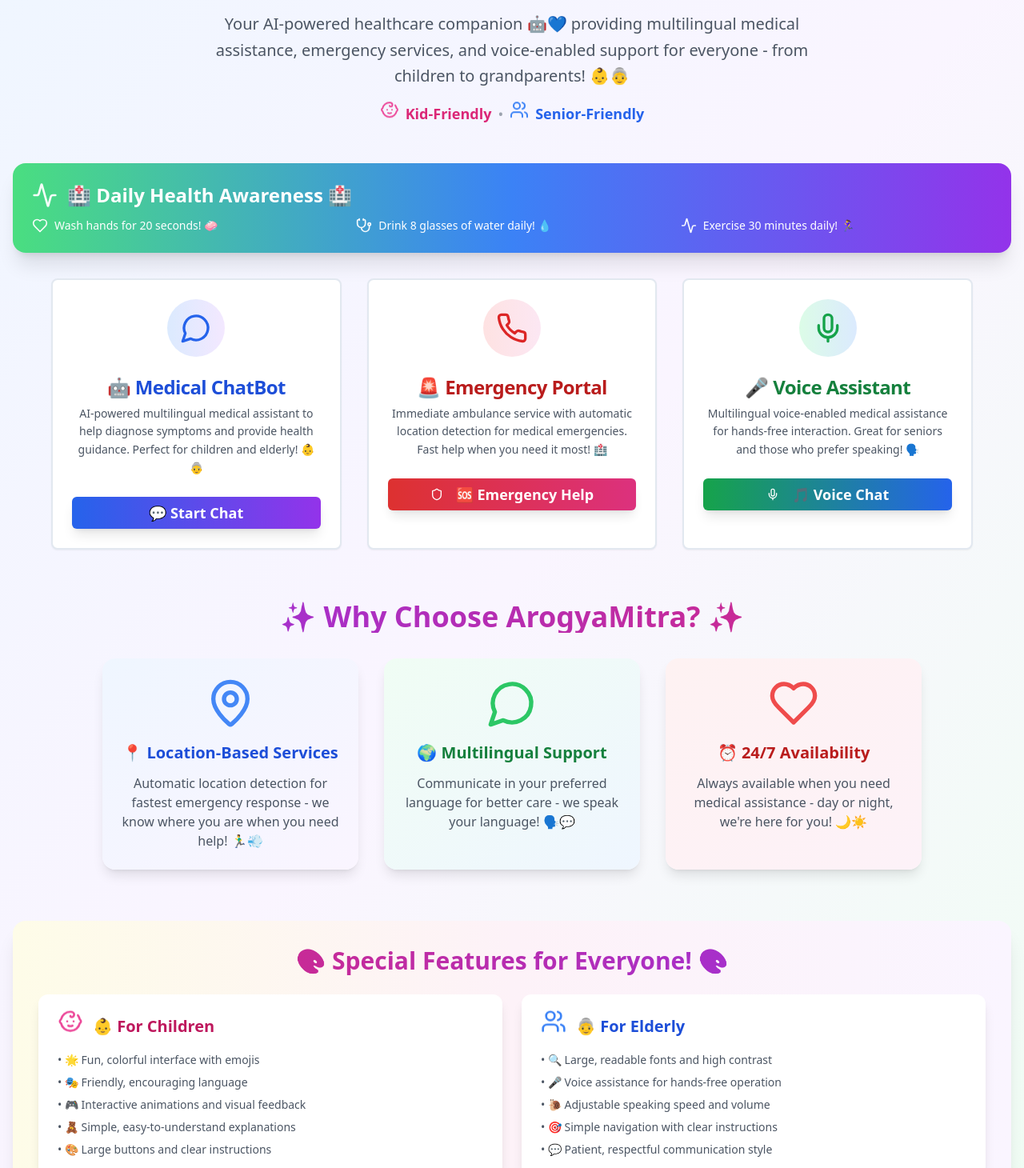
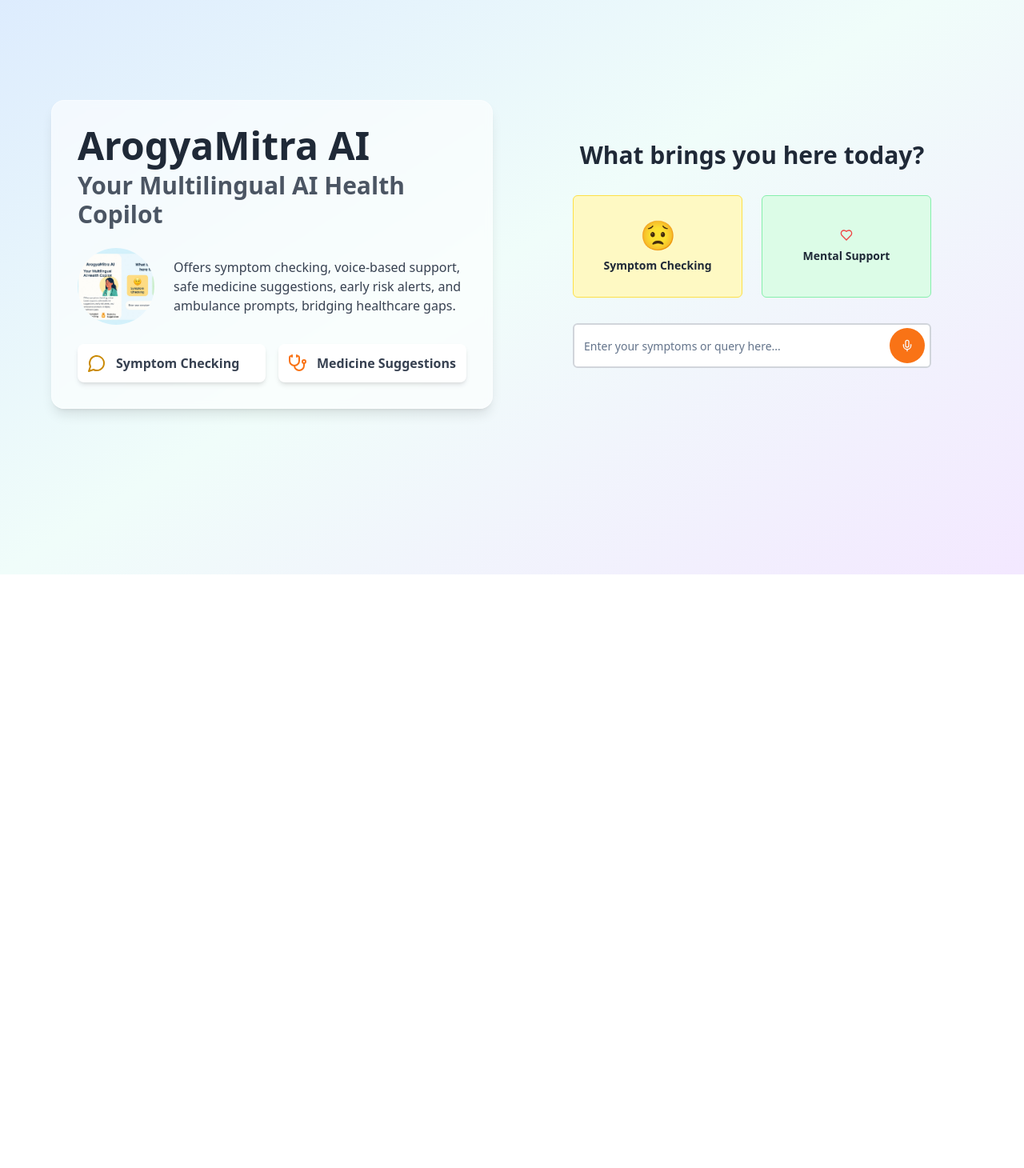
Before and after one commit to imluffy000/arogya-mitra-assist, a React (Vite) app: page / in a window 1280 px wide. Shown: the part 82-1542 px from the top of the page at 80% size. After the commit the page ends 800 px from the top, so only its background shows below. Built offline with nearby package versions, Linux system fonts and the light colour scheme.

Commit message:
Refactor: Apply theme to the app

```diff
--- a/src/components/ChatBot.tsx
+++ b/src/components/ChatBot.tsx
@@ -1,4 +1,3 @@
-
 import { useState, useRef, useEffect } from 'react';
 import { Button } from "@/components/ui/button";
 import { Input } from "@/components/ui/input";
@@ -103,13 +102,13 @@ const ChatBot = ({ onBack }: ChatBotProps) => {
       es: {
         fever: "¡Oh no! 🤒 ¡Tienes fiebre! 🦸‍♀️\n\n💊 Medicinas que pueden ayudar (¡SOLO con permiso del doctor!):\n• Paracetamol para adultos\n• Medicina para niños\n\n⚠️ IMPORTANTE: ¡Siempre pregunta a un doctor antes de tomar cualquier medicina! 🚨",
         headache: "¡Ay! 😔 ¡Te duele la cabeza! 🌟\n\n💊 Medicinas que pueden ayudar (¡SOLO con permiso del doctor!):\n• Paracetamol para dolores leves\n\n⚠️ IMPORTANTE: ¡Pregunta al doctor antes de tomar medicina! 🚨",
-        cough: "¡Achís! 🤧 🌈\n\n💊 Medicinas que pueden ayudar (¡SOLO con permiso del doctor!):\n• Jarabe para la tos\n• Pastillas para la garganta\n\n⚠️ IMPORTANTE: ¡Consulta a un doctor antes de dar cualquier medicina a los niños! 🚨",
+        cold: "¡Achís! 🤧 🌈\n\n💊 Medicinas que pueden ayudar (¡SOLO con permiso del doctor!):\n• Jarabe para la tos\n• Pastillas para la garganta\n\n⚠️ IMPORTANTE: ¡Consulta a un doctor antes de dar cualquier medicina a los niños! 🚨",
         default: "¡Hola amigo valiente! 😊 💡 Recuerda: ¡Puedo sugerir medicinas, pero siempre debes preguntar a un doctor antes de tomar CUALQUIER medicina! 👨‍⚕️👩‍⚕️"
       },
       fr: {
         fever: "Oh là là! 🤒 Tu as de la fièvre! 🦸‍♀️\n\n💊 Médicaments qui peuvent aider (SEULEMENT avec permission du docteur!):\n• Paracétamol pour les adultes\n• Médicament pour enfants\n\n⚠️ IMPORTANT: Demande toujours à un docteur avant de prendre des médicaments! 🚨",
         headache: "Aïe! 😔 Tu as mal à la tête! 🌟\n\n💊 Médicaments qui peuvent aider (SEULEMENT avec permission du docteur!):\n• Paracétamol pour les douleurs légères\n\n⚠️ IMPORTANT: Demande au docteur avant de prendre des médicaments! 🚨",
-        cough: "Atchoum! 🤧 🌈\n\n💊 Médicaments qui peuvent aider (SEULEMENT avec permission du docteur!):\n• Sirop contre la toux\n• Pastilles pour la gorge\n\n⚠️ IMPORTANT: Consulte un docteur avant de donner des médicaments aux enfants! 🚨",
+        cold: "Atchoum! 🤧 🌈\n\n💊 Médicaments qui peuvent aider (SEULEMENT avec permission du docteur!):\n• Sirop contre la toux\n• Pastilles pour la gorge\n\n⚠️ IMPORTANT: Consulte un docteur avant de donner des médicaments aux enfants! 🚨",
         default: "Bonjour ami courageux! 😊 💡 Souviens-toi: Je peux suggérer des médicaments, mais tu dois TOUJOURS demander à un docteur avant de prendre des médicaments! 👨‍⚕️👩‍⚕️"
       }
     };
--- a/src/pages/Index.tsx
+++ b/src/pages/Index.tsx
@@ -2,10 +2,12 @@
 import { useState } from 'react';
 import { Button } from "@/components/ui/button";
 import { Card, CardContent, CardDescription, CardHeader, CardTitle } from "@/components/ui/card";
-import { MessageCircle, Phone, Mic, MapPin, Heart, Shield, Baby, Users, Stethoscope, Activity } from "lucide-react";
+import { MessageCircle, Mic, Heart, Stethoscope } from "lucide-react";
 import ChatBot from "@/components/ChatBot";
 import EmergencyPortal from "@/components/EmergencyPortal";
 import VoiceAssistant from "@/components/VoiceAssistant";
+import { useToast } from "@/hooks/use-toast";
+import { Input } from '@/components/ui/input';
 
 const Index = () => {
   const [activeFeature, setActiveFeature] = useState<'home' | 'chatbot' | 'emergency' | 'voice'>('home');
@@ -24,181 +26,82 @@ const Index = () => {
   };
 
   return (
-    <div className="min-h-screen bg-gradient-to-br from-blue-50 via-purple-50 to-green-50">
+    <div className="min-h-screen bg-gradient-to-br from-blue-100 via-teal-50 to-purple-100">
       {renderActiveFeature()}
     </div>
   );
 };
 
 const HomePage = ({ setActiveFeature }: { setActiveFeature: (feature: 'home' | 'chatbot' | 'emergency' | 'voice') => void }) => {
+  const { toast } = useToast();
+
   return (
-    <div className="container mx-auto px-4 py-8">
-      {/* Header */}
-      <div className="text-center mb-12 animate-fade-in">
-        <div className="flex items-center justify-center mb-4">
-          <Heart className="h-12 w-12 text-red-500 mr-3 animate-pulse" />
-          <h1 className="text-5xl font-bold bg-gradient-to-r from-blue-600 via-purple-600 to-green-600 bg-clip-text text-transparent animate-scale-in">
-            ArogyaMitra
-          </h1>
-          <Heart className="h-12 w-12 text-red-500 ml-3 animate-pulse" />
-        </div>
-        <p className="text-xl text-gray-600 max-w-3xl mx-auto leading-relaxed">
-          Your AI-powered healthcare companion 🤖💙 providing multilingual medical assistance, emergency services, and voice-enabled support for everyone - from children to grandparents! 👶👵
-        </p>
-        <div className="mt-4 flex items-center justify-center gap-2 text-lg">
-          <Baby className="h-6 w-6 text-pink-500 animate-bounce" />
-          <span className="text-pink-600 font-semibold">Kid-Friendly</span>
-          <span className="text-gray-400">•</span>
-          <Users className="h-6 w-6 text-blue-500 animate-bounce" />
-          <span className="text-blue-600 font-semibold">Senior-Friendly</span>
-        </div>
-      </div>
+    <div className="container mx-auto px-4 py-8 animate-fade-in flex items-center justify-center min-h-screen">
+      <div className="grid md:grid-cols-2 gap-12 items-center max-w-6xl w-full">
+        {/* Left Column */}
+        <div className="bg-white/60 backdrop-blur-sm p-8 rounded-2xl shadow-lg border border-white/40">
+          <h1 className="text-4xl md:text-5xl font-bold text-gray-800">ArogyaMitra AI</h1>
+          <h2 className="text-2xl md:text-3xl font-semibold text-gray-600 mt-2 mb-4">Your Multilingual AI Health Copilot</h2>
 
-      {/* Medical Awareness Banner */}
-      <div className="mb-8 bg-gradient-to-r from-green-400 via-blue-500 to-purple-600 text-white p-6 rounded-2xl shadow-xl animate-scale-in">
-        <div className="flex items-center gap-3 mb-3">
-          <Activity className="h-8 w-8 animate-pulse" />
-          <h2 className="text-2xl font-bold">🏥 Daily Health Awareness 🏥</h2>
-        </div>
-        <div className="grid md:grid-cols-3 gap-4 text-sm">
-          <div className="flex items-center gap-2">
-            <Heart className="h-5 w-5 animate-pulse" />
-            <span>Wash hands for 20 seconds! 🧼</span>
+          <div className="flex items-center gap-6 my-6">
+             <img src="/lovable-uploads/292d39f7-af5e-4668-aa9e-d35cba6e9668.png" alt="Doctor Illustration" className="w-24 h-24 rounded-full object-cover shrink-0" style={{ objectPosition: '15% 50%' }} />
+            <p className="text-gray-700">
+              Offers symptom checking, voice-based support, safe medicine suggestions, early risk alerts, and ambulance prompts, bridging healthcare gaps.
+            </p>
           </div>
-          <div className="flex items-center gap-2">
-            <Stethoscope className="h-5 w-5 animate-pulse" />
-            <span>Drink 8 glasses of water daily! 💧</span>
-          </div>
-          <div className="flex items-center gap-2">
-            <Activity className="h-5 w-5 animate-pulse" />
-            <span>Exercise 30 minutes daily! 🏃‍♀️</span>
+
+          <div className="grid grid-cols-1 sm:grid-cols-2 gap-4 mt-6">
+            <div className="flex items-center gap-3 p-3 bg-white rounded-lg shadow-md">
+              <MessageCircle className="h-6 w-6 text-yellow-600 shrink-0" />
+              <span className="font-semibold text-gray-700">Symptom Checking</span>
+            </div>
+            <div className="flex items-center gap-3 p-3 bg-white rounded-lg shadow-md">
+              <Stethoscope className="h-6 w-6 text-orange-500 shrink-0" />
+              <span className="font-semibold text-gray-700">Medicine Suggestions</span>
+            </div>
           </div>
         </div>
-      </div>
 
-      {/* Feature Cards */}
-      <div className="grid md:grid-cols-3 gap-8 max-w-6xl mx-auto mb-12">
-        {/* Chatbot Card */}
-        <Card className="hover:shadow-2xl transition-all duration-300 transform hover:-translate-y-3 hover:scale-105 border-2 hover:border-blue-300 animate-fade-in">
-          <CardHeader className="text-center">
-            <div className="mx-auto mb-4 p-4 bg-gradient-to-r from-blue-100 to-purple-100 rounded-full w-fit hover:animate-bounce">
-              <MessageCircle className="h-10 w-10 text-blue-600" />
-            </div>
-            <CardTitle className="text-2xl text-blue-700 mb-2">🤖 Medical ChatBot</CardTitle>
-            <CardDescription className="text-gray-600 leading-relaxed">
-              AI-powered multilingual medical assistant to help diagnose symptoms and provide health guidance. Perfect for children and elderly! 👶👵
-            </CardDescription>
-          </CardHeader>
-          <CardContent>
+        {/* Right Column */}
+        <div className="flex flex-col items-center justify-center text-center">
+          <h2 className="text-3xl font-bold text-gray-800 mb-8">What brings you here today?</h2>
+          <div className="grid grid-cols-2 gap-6 w-full max-w-md">
             <Button
+              variant="outline"
+              className="h-32 bg-yellow-100 border-yellow-300 hover:bg-yellow-200 flex flex-col gap-2 text-gray-800 transition-transform hover:scale-105"
               onClick={() => setActiveFeature('chatbot')}
-              className="w-full bg-gradient-to-r from-blue-600 to-purple-600 hover:from-blue-700 hover:to-purple-700 text-white py-4 text-lg font-semibold hover:scale-105 transition-transform shadow-lg"
             >
-              💬 Start Chat
+              <span className="text-4xl">😟</span>
+              <span className="font-semibold">Symptom Checking</span>
             </Button>
-          </CardContent>
-        </Card>
-
-        {/* Emergency Portal Card */}
-        <Card className="hover:shadow-2xl transition-all duration-300 transform hover:-translate-y-3 hover:scale-105 border-2 hover:border-red-300 animate-fade-in">
-          <CardHeader className="text-center">
-            <div className="mx-auto mb-4 p-4 bg-gradient-to-r from-red-100 to-pink-100 rounded-full w-fit hover:animate-bounce">
-              <Phone className="h-10 w-10 text-red-600" />
-            </div>
-            <CardTitle className="text-2xl text-red-700 mb-2">🚨 Emergency Portal</CardTitle>
-            <CardDescription className="text-gray-600 leading-relaxed">
-              Immediate ambulance service with automatic location detection for medical emergencies. Fast help when you need it most! 🏥
-            </CardDescription>
-          </CardHeader>
-          <CardContent>
             <Button
-              onClick={() => setActiveFeature('emergency')}
-              className="w-full bg-gradient-to-r from-red-600 to-pink-600 hover:from-red-700 hover:to-pink-700 text-white py-4 text-lg font-semibold pulse hover:scale-105 transition-transform shadow-lg"
+              variant="outline"
+              className="h-32 bg-green-100 border-green-300 hover:bg-green-200 flex flex-col gap-2 text-gray-800 transition-transform hover:scale-105"
+              onClick={() => {
+                toast({
+                  title: "Coming Soon! ✨",
+                  description: "Mental Support feature is under development. Stay tuned!",
+                })
+              }}
             >
-              <Shield className="mr-2 h-6 w-6" />
-              🆘 Emergency Help
+              <Heart className="h-10 w-10 text-red-500" />
+              <span className="font-semibold">Mental Support</span>
             </Button>
-          </CardContent>
-        </Card>
-
-        {/* Voice Assistant Card */}
-        <Card className="hover:shadow-2xl transition-all duration-300 transform hover:-translate-y-3 hover:scale-105 border-2 hover:border-green-300 animate-fade-in">
-          <CardHeader className="text-center">
-            <div className="mx-auto mb-4 p-4 bg-gradient-to-r from-green-100 to-blue-100 rounded-full w-fit hover:animate-bounce">
-              <Mic className="h-10 w-10 text-green-600" />
-            </div>
-            <CardTitle className="text-2xl text-green-700 mb-2">🎤 Voice Assistant</CardTitle>
-            <CardDescription className="text-gray-600 leading-relaxed">
-              Multilingual voice-enabled medical assistance for hands-free interaction. Great for seniors and those who prefer speaking! 🗣️
-            </CardDescription>
-          </CardHeader>
-          <CardContent>
+          </div>
+          <div className="relative mt-8 w-full max-w-md">
+            <Input
+              type="text"
+              placeholder="Enter your symptoms or query here..."
+              className="pr-14 h-14 text-lg border-2 border-gray-300 focus:border-purple-400"
+              onFocus={() => setActiveFeature('chatbot')}
+            />
             <Button
+              size="icon"
+              className="absolute right-2 top-1/2 -translate-y-1/2 h-11 w-11 bg-orange-500 hover:bg-orange-600 rounded-full"
               onClick={() => setActiveFeature('voice')}
-              className="w-full bg-gradient-to-r from-green-600 to-blue-600 hover:from-green-700 hover:to-blue-700 text-white py-4 text-lg font-semibold hover:scale-105 transition-transform shadow-lg"
             >
-              <Mic className="mr-2 h-6 w-6" />
-              🎵 Voice Chat
+              <Mic className="h-6 w-6" />
             </Button>
-          </CardContent>
-        </Card>
-      </div>
-
-      {/* Enhanced Features Section */}
-      <div className="mt-16 text-center animate-fade-in">
-        <h2 className="text-4xl font-bold text-gray-700 mb-8 bg-gradient-to-r from-purple-600 to-pink-600 bg-clip-text text-transparent">
-          ✨ Why Choose ArogyaMitra? ✨
-        </h2>
-        <div className="grid md:grid-cols-3 gap-8 max-w-5xl mx-auto">
-          <div className="p-6 bg-gradient-to-br from-blue-50 to-purple-50 rounded-2xl shadow-lg hover:shadow-xl transition-shadow hover:scale-105 transform duration-300">
-            <MapPin className="h-16 w-16 text-blue-500 mx-auto mb-4 animate-pulse" />
-            <h3 className="text-xl font-semibold mb-3 text-blue-700">📍 Location-Based Services</h3>
-            <p className="text-gray-600">Automatic location detection for fastest emergency response - we know where you are when you need help! 🏃‍♂️💨</p>
-          </div>
-          <div className="p-6 bg-gradient-to-br from-green-50 to-blue-50 rounded-2xl shadow-lg hover:shadow-xl transition-shadow hover:scale-105 transform duration-300">
-            <MessageCircle className="h-16 w-16 text-green-500 mx-auto mb-4 animate-pulse" />
-            <h3 className="text-xl font-semibold mb-3 text-green-700">🌍 Multilingual Support</h3>
-            <p className="text-gray-600">Communicate in your preferred language for better care - we speak your language! 🗣️💬</p>
-          </div>
-          <div className="p-6 bg-gradient-to-br from-red-50 to-pink-50 rounded-2xl shadow-lg hover:shadow-xl transition-shadow hover:scale-105 transform duration-300">
-            <Heart className="h-16 w-16 text-red-500 mx-auto mb-4 animate-pulse" />
-            <h3 className="text-xl font-semibold mb-3 text-red-700">⏰ 24/7 Availability</h3>
-            <p className="text-gray-600">Always available when you need medical assistance - day or night, we're here for you! 🌙☀️</p>
-          </div>
-        </div>
-      </div>
-
-      {/* Special Features for All Ages */}
-      <div className="mt-16 bg-gradient-to-r from-yellow-50 via-pink-50 to-purple-50 p-8 rounded-2xl shadow-xl animate-fade-in">
-        <h2 className="text-3xl font-bold text-center mb-6 bg-gradient-to-r from-pink-600 to-purple-600 bg-clip-text text-transparent">
-          🎨 Special Features for Everyone! 🎨
-        </h2>
-        <div className="grid md:grid-cols-2 gap-6">
-          <div className="bg-white p-6 rounded-xl shadow-lg hover:shadow-xl transition-shadow">
-            <div className="flex items-center gap-3 mb-4">
-              <Baby className="h-8 w-8 text-pink-500 animate-bounce" />
-              <h3 className="text-xl font-semibold text-pink-700">👶 For Children</h3>
-            </div>
-            <ul className="space-y-2 text-sm text-gray-600">
-              <li>• 🌟 Fun, colorful interface with emojis</li>
-              <li>• 🎭 Friendly, encouraging language</li>
-              <li>• 🎮 Interactive animations and visual feedback</li>
-              <li>• 🧸 Simple, easy-to-understand explanations</li>
-              <li>• 🎨 Large buttons and clear instructions</li>
-            </ul>
-          </div>
-          <div className="bg-white p-6 rounded-xl shadow-lg hover:shadow-xl transition-shadow">
-            <div className="flex items-center gap-3 mb-4">
-              <Users className="h-8 w-8 text-blue-500 animate-bounce" />
-              <h3 className="text-xl font-semibold text-blue-700">👵 For Elderly</h3>
-            </div>
-            <ul className="space-y-2 text-sm text-gray-600">
-              <li>• 🔍 Large, readable fonts and high contrast</li>
-              <li>• 🎤 Voice assistance for hands-free operation</li>
-              <li>• 🐌 Adjustable speaking speed and volume</li>
-              <li>• 🎯 Simple navigation with clear instructions</li>
-              <li>• 💬 Patient, respectful communication style</li>
-            </ul>
           </div>
         </div>
       </div>
```
Also changed, not shown: public/lovable-uploads/292d39f7-af5e-4668-aa9e-d35cba6e9668.png (added).
